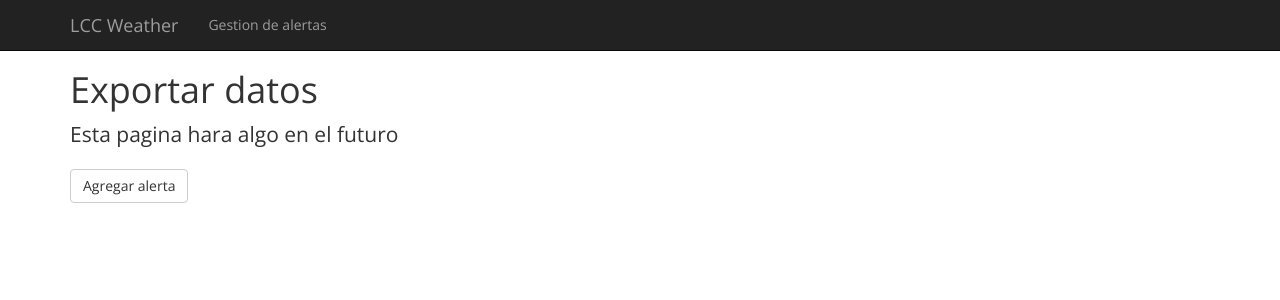
After one commit to Franko1307/LCCWeather, a Flask app: template servidor/app/templates/exportar.html in a window 1280 px wide. The commit adds this page. Shown: the top 300 px of the page. Run offline with Flask 2, Linux system fonts and the light colour scheme; the template is opened without the code that fills it, so the values that code supplies are empty; some libraries are stand-ins or nearby versions.

Commit message:
Agregar plantilla de exportar datos (incompleta) y el view correspondiente.

```diff
--- a/servidor/app/servidor_clima/views.py
+++ b/servidor/app/servidor_clima/views.py
@@ -35,6 +35,7 @@ def login():
 
     return render_template('login.html', form=form)
 
+
 @mod.route('/logout', methods=['GET'])
 @login_required
 def logout():
@@ -46,7 +47,13 @@ def logout():
     return redirect(url_for('.login'))
 
 
-@mod.route('/alertas', methods=["GET", "POST"])
+@mod.route('/alertas', methods=["GET"])
 @login_required
 def alert_list():
     return render_template('alerts.html')
+
+
+@mod.route('/exportar', methods=["GET"])
+@login_required
+def export_data():
+    return render_template('export.html')
--- a/servidor/app/templates/alerts.html
+++ b/servidor/app/templates/alerts.html
@@ -10,7 +10,7 @@
 {% block content %}
 <h1>Gestion de alertas</h1>
 
-  <p class="lead">Crea, remueve, o modifica alertas.</p>
+  <p class="lead">Crea, remueve, o modifica alertas. Esta pagina servira en el futuro. </p>
   <a href="#" class="btn btn-default boton">Agregar alerta</a>
   <table class="table table-striped">
       <thead>
--- /dev/null
+++ b/servidor/app/templates/exportar.html
@@ -0,0 +1,16 @@
+{% extends 'layout.html' %}
+{% set active_id = 'export' %}
+
+{% block head %}
+{{ super() }}
+  <link rel="stylesheet" href="{{ url_for('static', filename='export_styles.css') }}">
+{% endblock %}
+
+
+{% block content %}
+<h1>Exportar datos</h1>
+
+  <p class="lead">Esta pagina hara algo en el futuro</p>
+  <a href="#" class="btn btn-default boton">Agregar alerta</a>
+
+{% endblock %}
```
